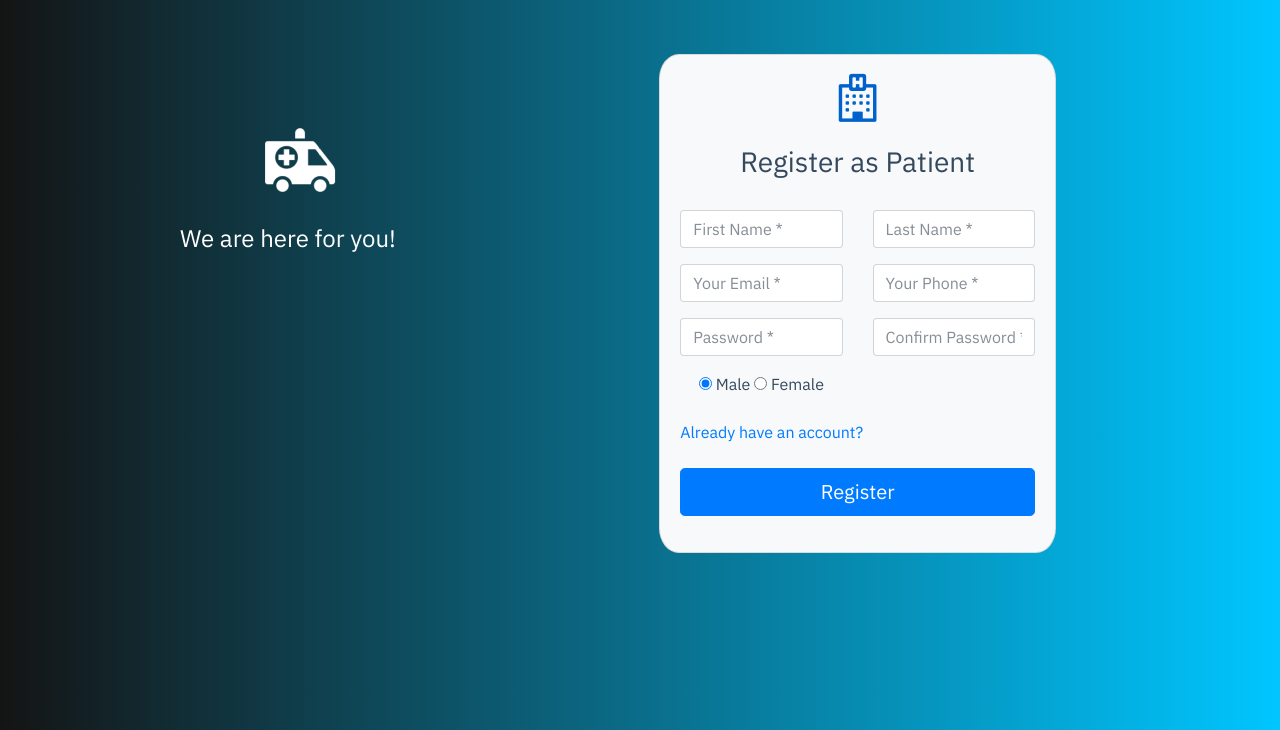
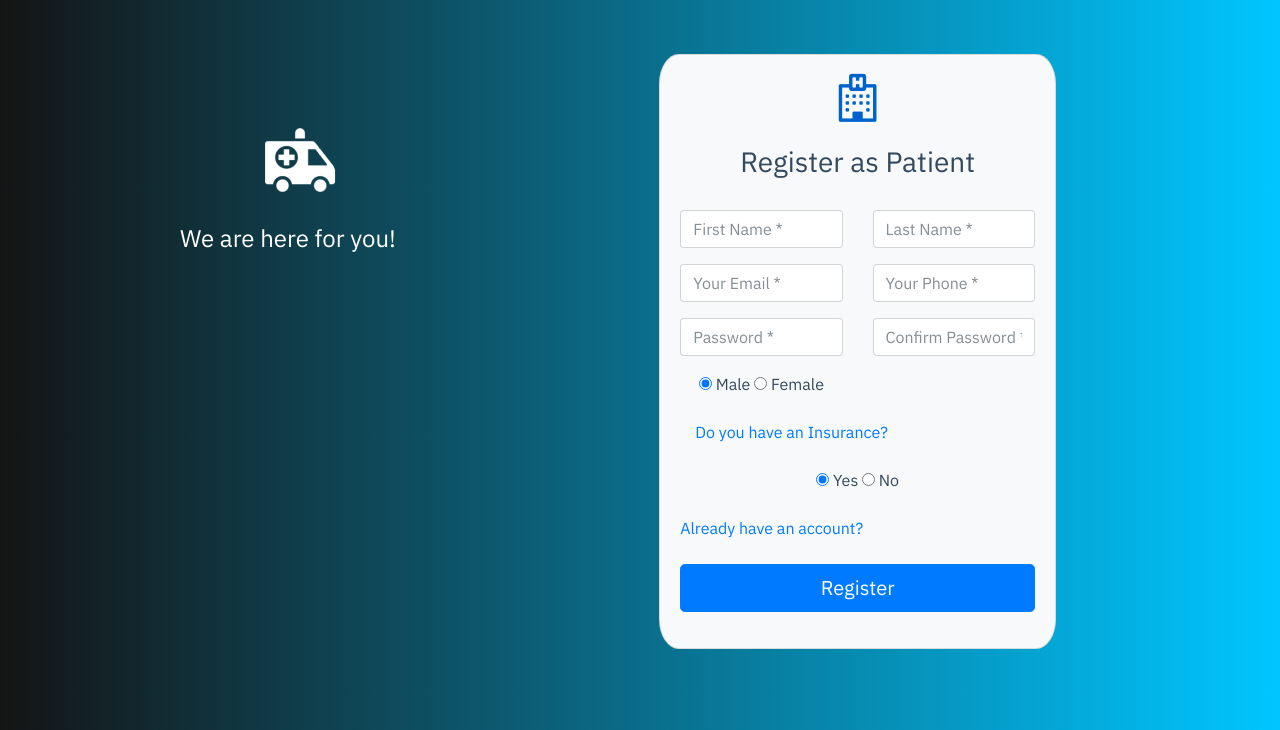
Before and after one commit to Pratibhapa/eHealthCare, a PHP site: page /index1.php in a window 1280 px wide. Shown: the part 70-800 px from the top of the page. Run offline with PHP 8.4, Linux system fonts and the light colour scheme; some libraries are stand-ins or nearby versions.

Commit message:
Insurance button

```diff
--- a/index1.php
+++ b/index1.php
@@ -110,6 +110,8 @@ include("header.php");
                                         </div>
                                     </div>
 
+
+
                                     <div class="col-md-6">
                                         <div class="form-group">
                                             <input type="text" class="form-control" placeholder="Last Name *" name="lname" onkeydown="return alphaOnly(event);" required/>
@@ -122,9 +124,29 @@ include("header.php");
                                             <input type="password" class="form-control"  id="cpassword" placeholder="Confirm Password *" name="cpassword"  onkeyup='check();' required/><span id='message'></span>
                                         </div>
                                     </div>
+                                </div>
+
+                                <div class="col-md-12">
+                                <div class="text-left"><a href="index.php">Do you have an Insurance?</a></div><br>
+                                <div class="form-group">
+                                            <div class="maxl">
+                                                <label class="radio inline">
+                                                    <input type="radio" name="insurance" value="Yes" checked>
+                                                    <span>Yes </span>
+                                                </label>
+                                                <label class="radio inline">
+                                                    <input type="radio" name="insurance" value="No">
+                                                    <span>No </span>
+                                                </label>
+                                            </div>
+                                        </div>
+                                </div>
 
 
-                                </div>
+
+
+
+
 
                                 <div class="text-left"><a href="index.php">Already have an account?</a></div><br>
 
```
